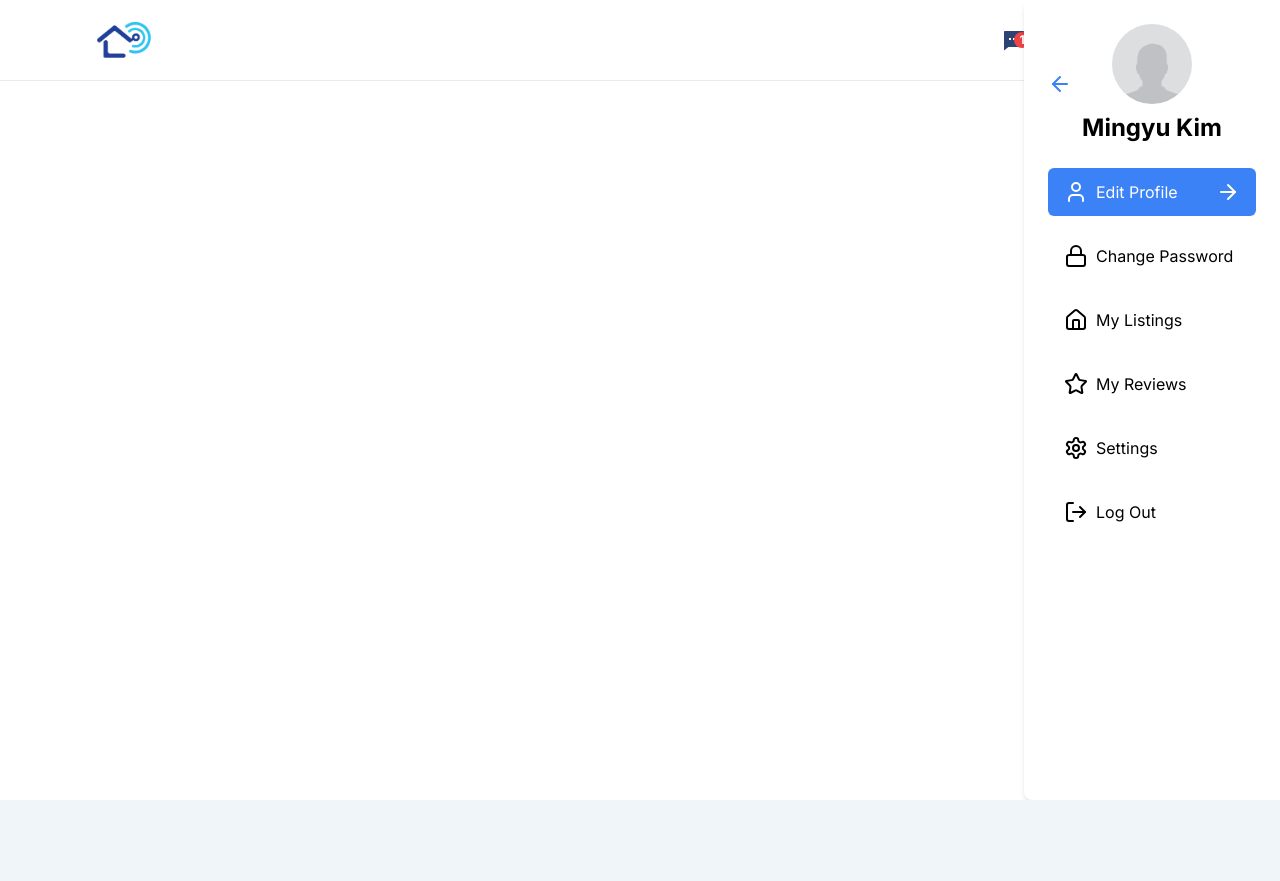
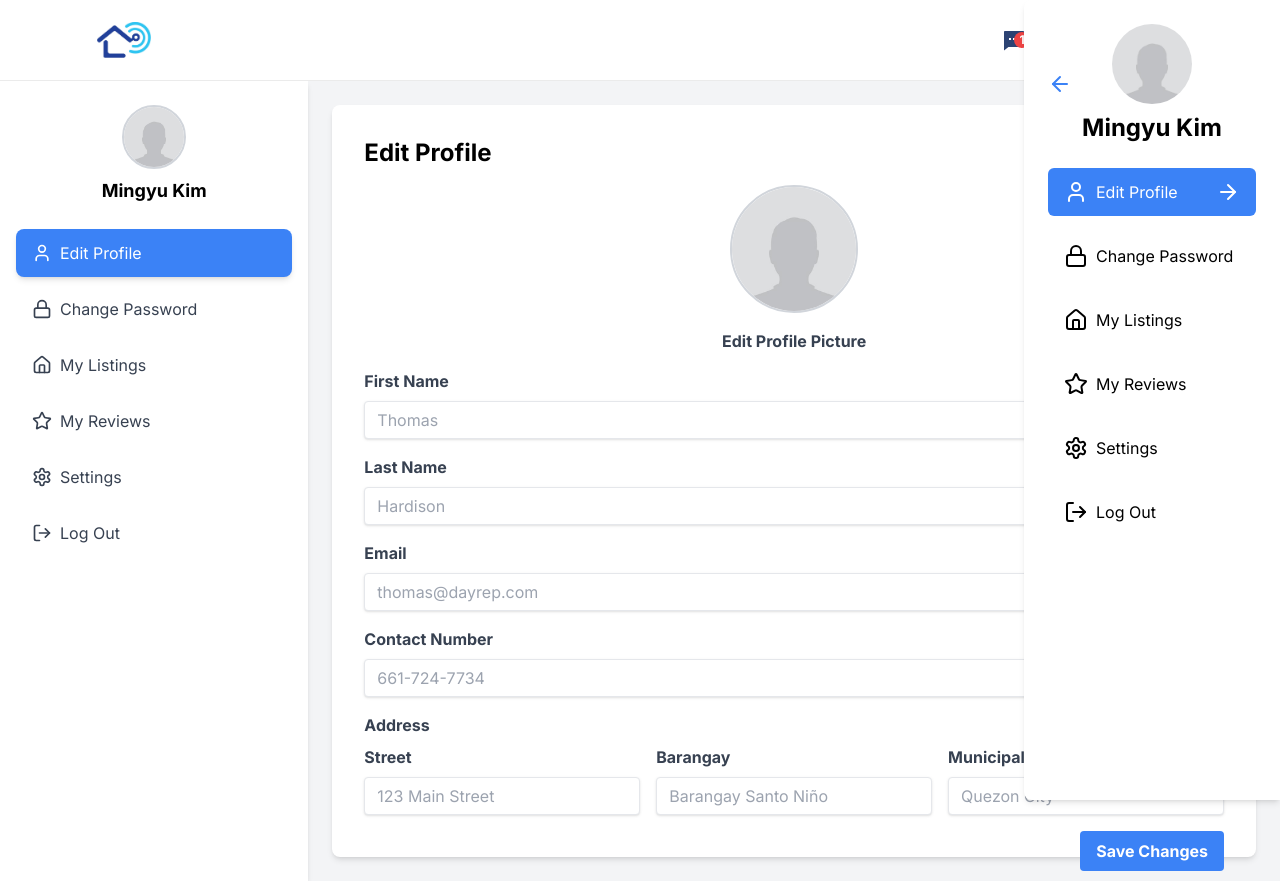
Before and after one commit to Rhixin/RoomRadarWeb, a Next.js app: page /profile in a window 1280 px wide. Before the commit the page ends 800 px from the top, so only its background shows below. Built offline with nearby package versions, Linux system fonts and the light colour scheme.

Commit message:
added edit profile

```diff
--- a/app/(auth)/profile/page.tsx
+++ b/app/(auth)/profile/page.tsx
@@ -1,17 +1,211 @@
 "use client";
-import MenuBar from "@/components/menubar/menubar";
 import Navbar from "@/components/navbar/navbar";
+import React, { useState } from "react";
+import { ArrowLeft, User, Lock, House, Star, Settings, LogOut } from "lucide-react";
 
 const Profile = () => {
+  const [activeSection, setActiveSection] = useState("profile");
+  const [profilePic, setProfilePic] = useState("/images/landlord_placeholder.jpg");
 
+  const sections = [
+    { name: "profile", label: "Edit Profile", icon: <User className="mr-2 w-5 h-5" /> },
+    { name: "password", label: "Change Password", icon: <Lock className="mr-2 w-5 h-5" /> },
+    { name: "listings", label: "My Listings", icon: <House className="mr-2 w-5 h-5" /> },
+    { name: "reviews", label: "My Reviews", icon: <Star className="mr-2 w-5 h-5" /> },
+    { name: "settings", label: "Settings", icon: <Settings className="mr-2 w-5 h-5" /> },
+    { name: "logout", label: "Log Out", icon: <LogOut className="mr-2 w-5 h-5" /> },
+  ];
+
+  const handleImageChange = (event: React.ChangeEvent<HTMLInputElement>) => {
+    const file = event.target.files?.[0]; // Optional chaining to ensure files exists
+    if (file) {
+      const reader = new FileReader();
+      reader.onloadend = () => {
+        if (reader.result) {
+          setProfilePic(reader.result as string); // Ensure result is a string
+        }
+      };
+      reader.readAsDataURL(file); // Read the image file as a data URL
+    }
+  };
 
   return (
     <div>
       <Navbar navbarType={2}></Navbar>
 
+      <div className="flex h-screen bg-gray-100">
+        {/* Sidebar */}
+        <div className="w-1/4 bg-white shadow-md h-screen px-4 py-6">
+          {/* Profile Header */}
+          <div className="text-center mb-6">
+            <button
+              className="text-blue-500 hover:text-blue-700 absolute top-6 left-6"
+              onClick={() => console.log("Go Back")}
+            >
+              <ArrowLeft className="w-6 h-6" />
+            </button>
+            <img
+              src={profilePic} // Show dynamic profile picture
+              alt="Profile"
+              className="w-16 h-16 rounded-full border-2 border-gray-300 mx-auto mb-2"
+            />
+            <h1 className="text-lg font-bold">Mingyu Kim</h1>
+          </div>
+          {/* Navigation */}
+          <div className="space-y-2">
+            {sections.map((section) => (
+              <button
+                key={section.name}
+                onClick={() => setActiveSection(section.name)}
+                className={`flex items-center w-full px-4 py-3 rounded-lg transition-all ${
+                  activeSection === section.name
+                    ? "bg-blue-500 text-white shadow-md"
+                    : "hover:bg-gray-100 text-gray-700"
+                }`}
+              >
+                {section.icon}
+                <span className="flex-grow text-left">{section.label}</span>
+              </button>
+            ))}
+          </div>
+        </div>
 
+        {/* Edit Profile Section */}
+        <div className="w-3/4 bg-white shadow-md rounded-lg p-8 m-6">
+          <h2 className="text-2xl font-bold mb-4">Edit Profile</h2>
+          <form>
+            {/* Edit Profile Picture */}
+          <div className="mb-4 flex flex-col items-center justify-center">
+            {/* Profile Picture */}
+            <div className="relative mb-4">
+              <img
+                src={profilePic}
+                alt="Profile"
+                className="w-32 h-32 rounded-full border-2 border-gray-300"
+              />
+              <input
+                type="file"
+                id="profilePicture"
+                accept="image/*"
+                className="absolute inset-0 opacity-0 cursor-pointer"
+                onChange={handleImageChange}
+              />
+            </div>
+
+            {/* Change Profile Picture Text */}
+            <label className="block text-gray-700 font-bold" htmlFor="profilePicture">
+              Edit Profile Picture
+            </label>
+          </div>
+
+
+            {/* Other form fields */}
+            <div className="mb-4">
+              <label className="block text-gray-700 font-bold mb-2" htmlFor="firstName">
+                First Name
+              </label>
+              <input
+                className="shadow appearance-none border rounded w-full py-2 px-3 text-gray-700 leading-tight focus:outline-none focus:shadow-outline"
+                id="firstName"
+                type="text"
+                placeholder="Thomas"
+              />
+            </div>
+
+            <div className="mb-4">
+              <label className="block text-gray-700 font-bold mb-2" htmlFor="lastName">
+                Last Name
+              </label>
+              <input
+                className="shadow appearance-none border rounded w-full py-2 px-3 text-gray-700 leading-tight focus:outline-none focus:shadow-outline"
+                id="lastName"
+                type="text"
+                placeholder="Hardison"
+              />
+            </div>
+
+            <div className="mb-4">
+              <label className="block text-gray-700 font-bold mb-2" htmlFor="email">
+                Email
+              </label>
+              <input
+                className="shadow appearance-none border rounded w-full py-2 px-3 text-gray-700 leading-tight focus:outline-none focus:shadow-outline"
+                id="email"
+                type="email"
+                placeholder="thomas@dayrep.com"
+              />
+            </div>
+
+            <div className="mb-4">
+              <label className="block text-gray-700 font-bold mb-2" htmlFor="contactNumber">
+                Contact Number
+              </label>
+              <input
+                className="shadow appearance-none border rounded w-full py-2 px-3 text-gray-700 leading-tight focus:outline-none focus:shadow-outline"
+                id="contactNumber"
+                type="tel"
+                placeholder="661-724-7734"
+              />
+            </div>
+
+            {/* Address Section */}
+            <div className="mb-4">
+              <h3 className="text-gray-700 font-bold mb-2">Address</h3>
+              <div className="flex space-x-4">
+                {/* Street */}
+                <div className="w-1/3">
+                  <label className="block text-gray-700 font-bold mb-2" htmlFor="street">
+                    Street
+                  </label>
+                  <input
+                    className="shadow appearance-none border rounded w-full py-2 px-3 text-gray-700 leading-tight focus:outline-none focus:shadow-outline"
+                    id="street"
+                    type="text"
+                    placeholder="123 Main Street"
+                  />
+                </div>
+
+                {/* Barangay */}
+                <div className="w-1/3">
+                  <label className="block text-gray-700 font-bold mb-2" htmlFor="barangay">
+                    Barangay
+                  </label>
+                  <input
+                    className="shadow appearance-none border rounded w-full py-2 px-3 text-gray-700 leading-tight focus:outline-none focus:shadow-outline"
+                    id="barangay"
+                    type="text"
+                    placeholder="Barangay Santo Niño"
+                  />
+                </div>
+
+                {/* Municipality */}
+                <div className="w-1/3">
+                  <label className="block text-gray-700 font-bold mb-2" htmlFor="municipality">
+                    Municipality
+                  </label>
+                  <input
+                    className="shadow appearance-none border rounded w-full py-2 px-3 text-gray-700 leading-tight focus:outline-none focus:shadow-outline"
+                    id="municipality"
+                    type="text"
+                    placeholder="Quezon City"
+                  />
+                </div>
+              </div>
+            </div>
+
+            {/* Save Changes Button */}
+            <div className="flex justify-end">
+              <button
+                type="button"
+                className="bg-blue-500 hover:bg-blue-700 text-white font-bold py-2 px-4 rounded focus:outline-none focus:shadow-outline"
+              >
+                Save Changes
+              </button>
+            </div>
+          </form>
+        </div>
+      </div>
     </div>
-
   );
 };
 
```
